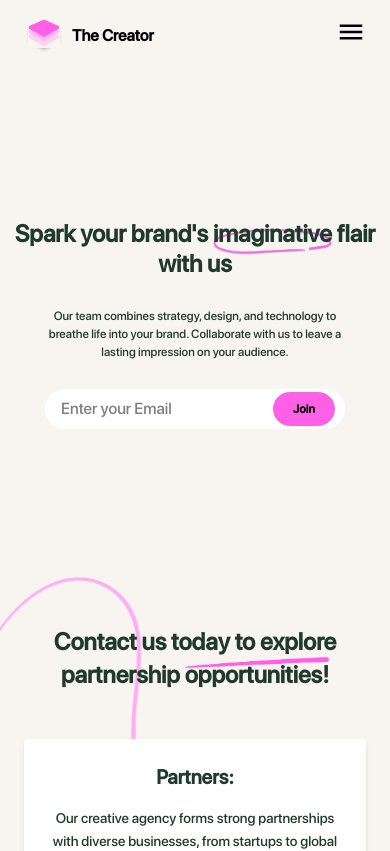
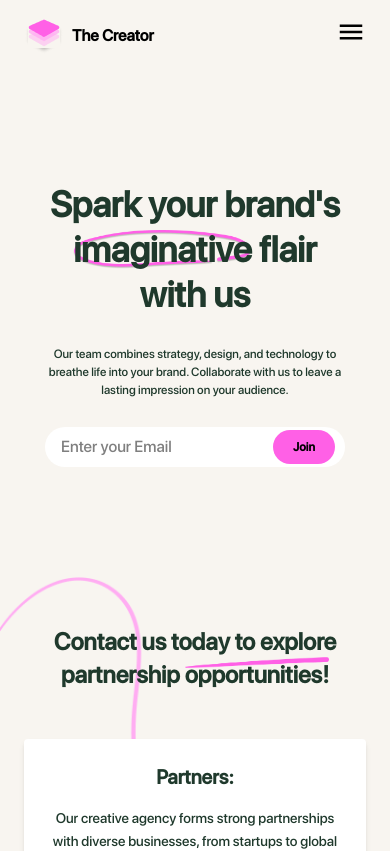
Before and after one commit to muzamil818/creator, a React (Vite) app: page / in a window 390 px wide. Shown: the top 851 px of the page. Built offline with nearby package versions, Linux system fonts and the light colour scheme.

Commit message:
increased title hight

```diff
--- a/src/components/HeroSection.tsx
+++ b/src/components/HeroSection.tsx
@@ -37,7 +37,7 @@ const HeroSection = () => {
 
       {/* Middle section */}
       <div className="sm:py-[100px] lg:py-[270px] flex-1 gap-7  flex-col flex items-center justify-center text-center">
-        <h1 className="text-[#1F392C] text-center text-2xl md:text-5xl lg:text-7xl font-extrabold  leading-tight">
+        <h1 className="text-[#1F392C] text-center text-4xl md:text-5xl lg:text-7xl font-extrabold  leading-tight">
           Spark your brand's{" "}
           <span className=" relative inline-block ">
             <span className="relative z-10">imaginative </span>
```
